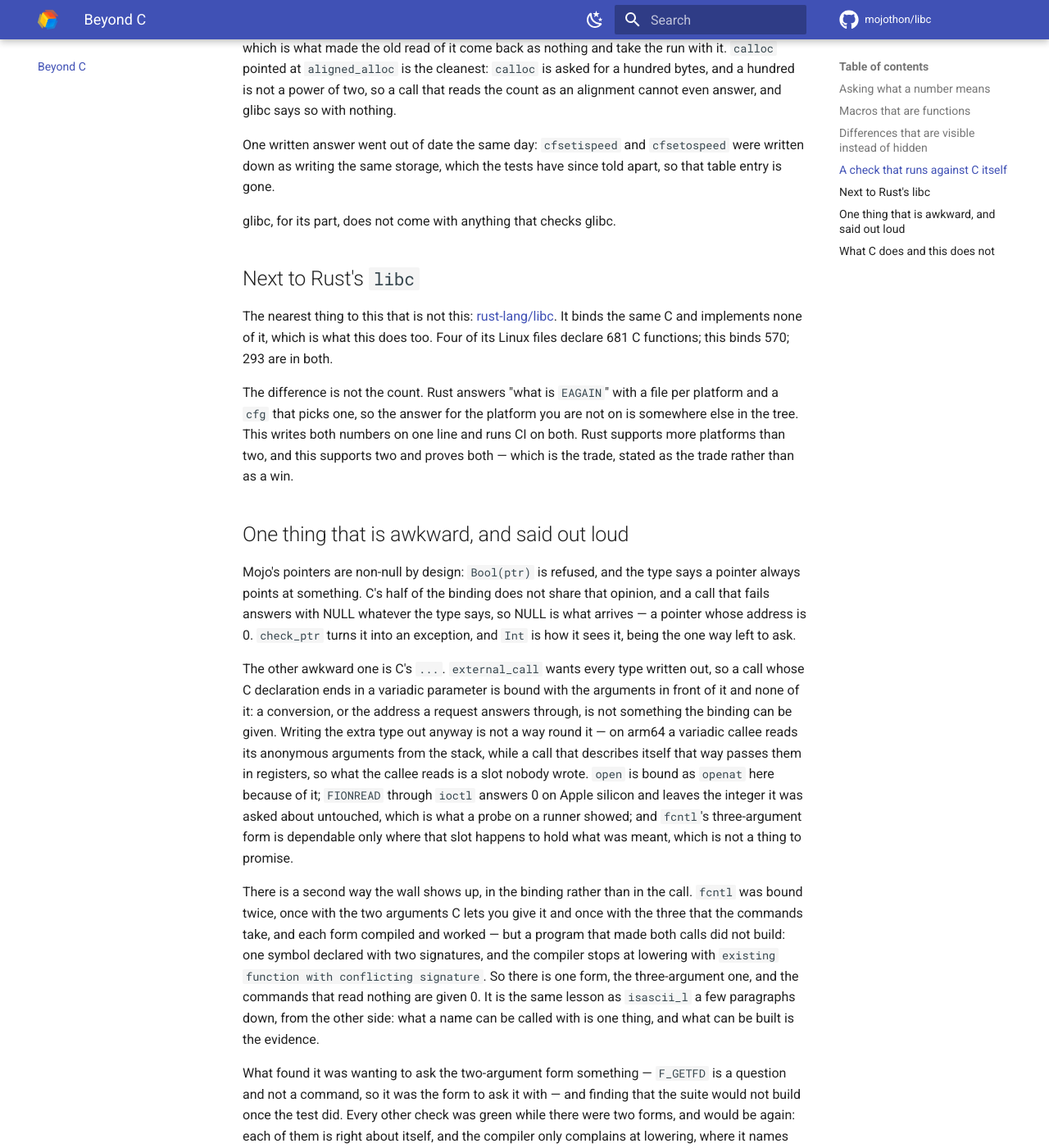
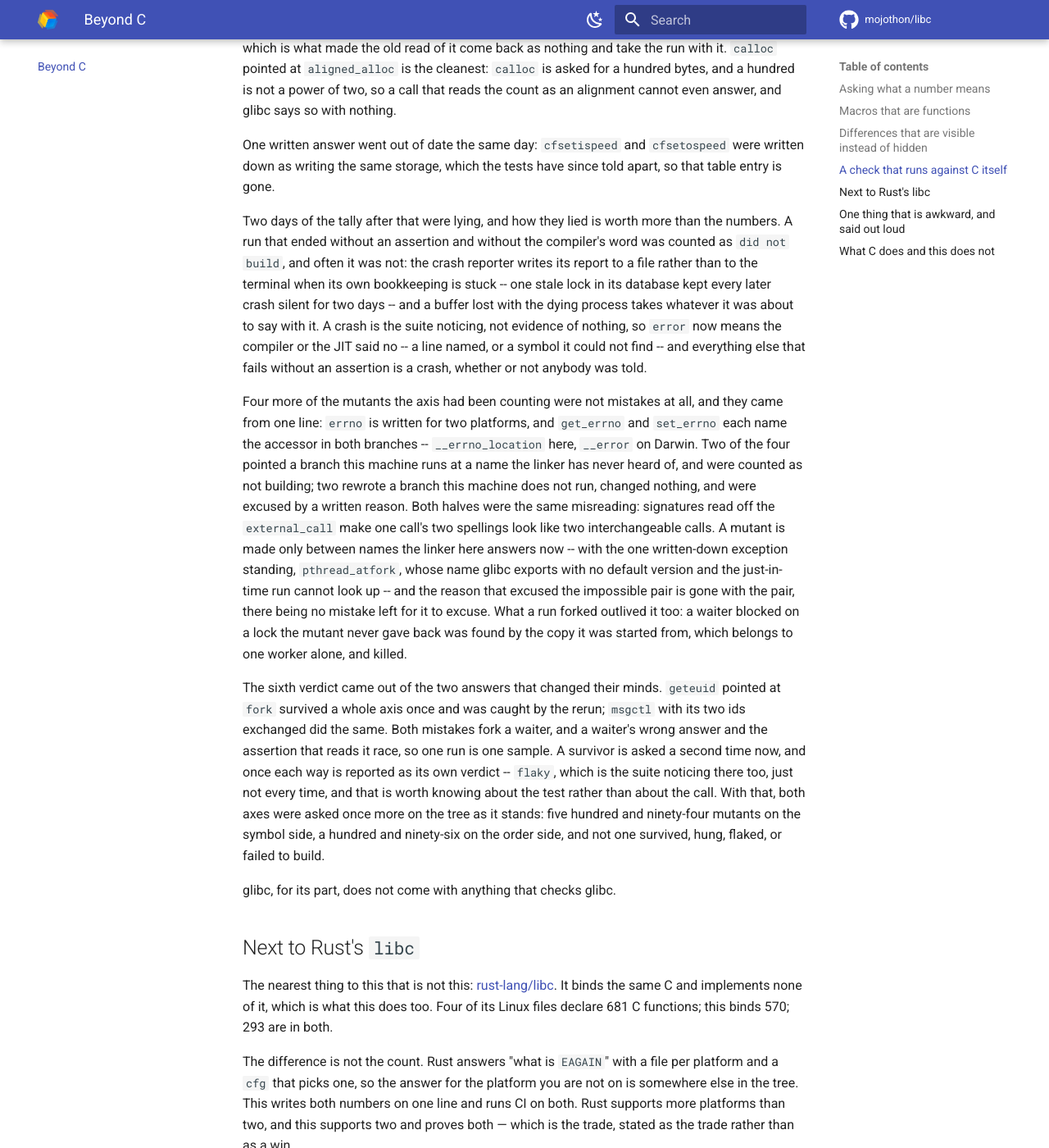
Before and after one commit to mojothon/libc, an MkDocs documentation site: the page built from docs/beyond-c.md, in a window 1280 px wide and 1400 px high, scrolled down 14121 px. Shown: the whole window at 82% size. Built offline with MkDocs 1.6.1 and Material for MkDocs 9.7.7, drawn with Linux system fonts in a browser that asks for light colours; comment, search, counter and statistics services are not loaded.

Commit message:
docs: the tally was lying, and the sixth verdict is what said so
The mutation story in the prose stopped at the axis being called
closed. Since then it learned three things, and each is the kind of
thing the prose is here to keep: a silent ending is a crash and not
a build failure -- the crash reporter keeps its words to itself when
its own bookkeeping is stuck, which it did for two days; one call
written for two platforms is not two interchangeable calls, however
the signatures read; and a survivor is one sample, not a finding,
which is why there is a verdict for the answer that changes its mind.

```diff
--- a/docs/beyond-c.md
+++ b/docs/beyond-c.md
@@ -697,6 +697,46 @@ One written answer went out of date the same day: `cfsetispeed` and
 `cfsetospeed` were written down as writing the same storage, which the
 tests have since told apart, so that table entry is gone.
 
+Two days of the tally after that were lying, and how they lied is worth more
+than the numbers. A run that ended without an assertion and without the
+compiler's word was counted as `did not build`, and often it was not: the
+crash reporter writes its report to a file rather than to the terminal when
+its own bookkeeping is stuck -- one stale lock in its database kept every
+later crash silent for two days -- and a buffer lost with the dying process
+takes whatever it was about to say with it. A crash is the suite noticing,
+not evidence of nothing, so `error` now means the compiler or the JIT said
+no -- a line named, or a symbol it could not find -- and everything else
+that fails without an assertion is a crash, whether or not anybody was told.
+
+Four more of the mutants the axis had been counting were not mistakes at
+all, and they came from one line: `errno` is written for two platforms, and
+`get_errno` and `set_errno` each name the accessor in both branches --
+`__errno_location` here, `__error` on Darwin. Two of the four pointed a
+branch this machine runs at a name the linker has never heard of, and were
+counted as not building; two rewrote a branch this machine does not run,
+changed nothing, and were excused by a written reason. Both halves were the
+same misreading: signatures read off the `external_call` make one call's two
+spellings look like two interchangeable calls. A mutant is made only between
+names the linker here answers now -- with the one written-down exception
+standing, `pthread_atfork`, whose name glibc exports with no default
+version and the just-in-time run cannot look up -- and the reason that
+excused the impossible pair is gone with the pair, there being no mistake
+left for it to excuse. What a run forked outlived it too: a waiter blocked
+on a lock the mutant never gave back was found by the copy it was started
+from, which belongs to one worker alone, and killed.
+
+The sixth verdict came out of the two answers that changed their minds.
+`geteuid` pointed at `fork` survived a whole axis once and was caught by the
+rerun; `msgctl` with its two ids exchanged did the same. Both mistakes fork
+a waiter, and a waiter's wrong answer and the assertion that reads it race,
+so one run is one sample. A survivor is asked a second time now, and once
+each way is reported as its own verdict -- `flaky`, which is the suite
+noticing there too, just not every time, and that is worth knowing about
+the test rather than about the call. With that, both axes were asked once
+more on the tree as it stands: five hundred and ninety-four mutants on the
+symbol side, a hundred and ninety-six on the order side, and not one
+survived, hung, flaked, or failed to build.
+
 glibc, for its part, does not come with anything that checks glibc.
 
 ## Next to Rust's `libc`
```
